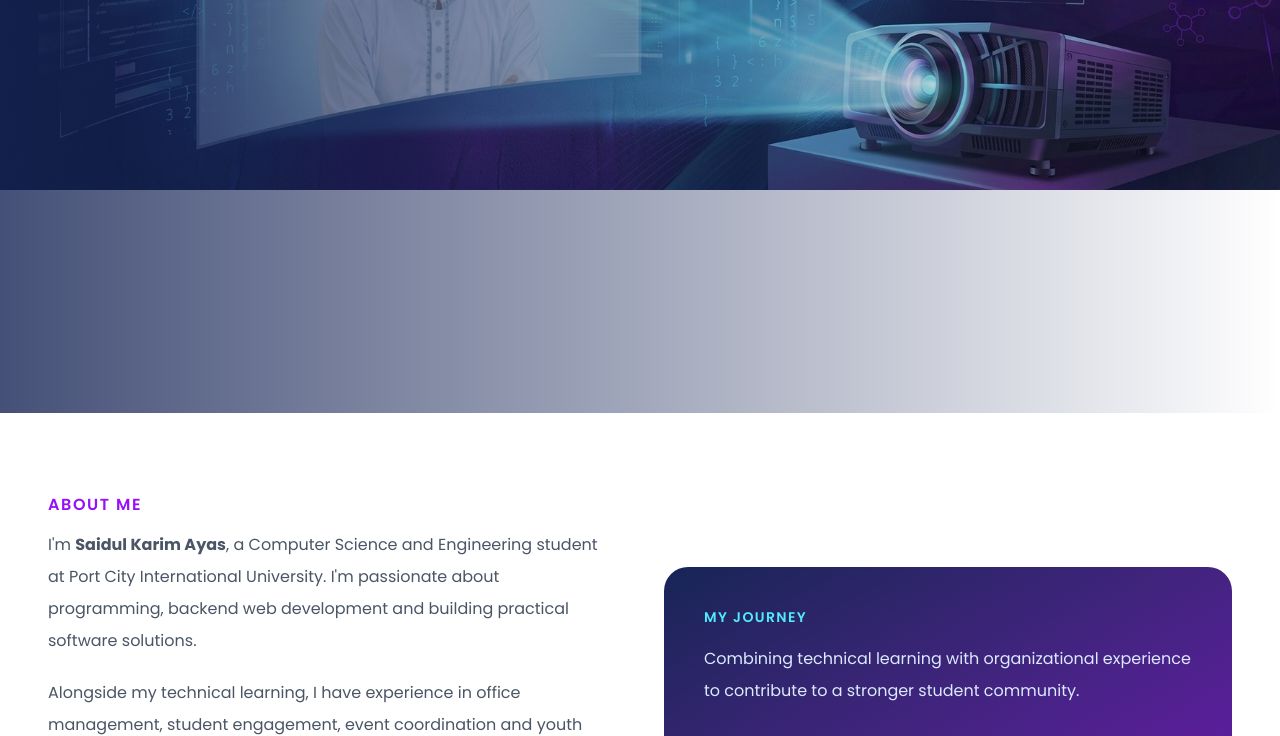
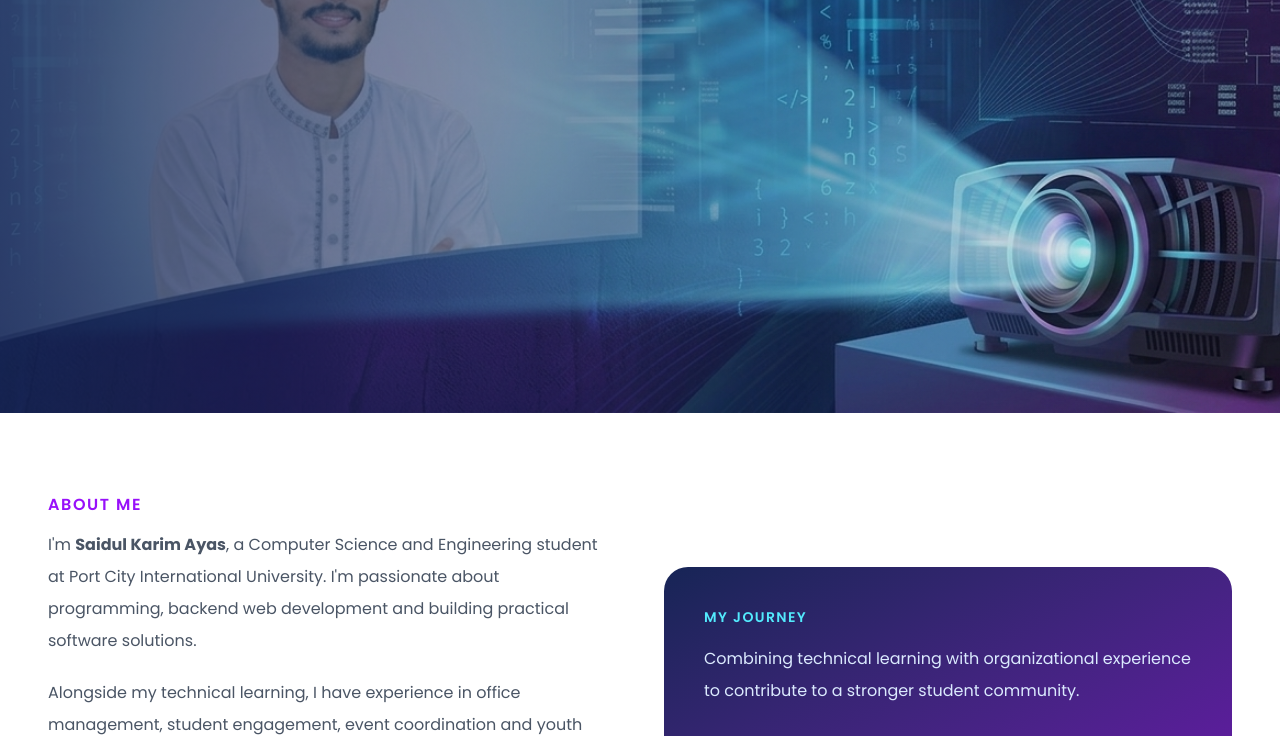
Before and after one commit to rafiqsd85/PCC-Campaign-Website, a website built with Vite: page index.html in a window 1280 px wide. Shown: the part 301-1037 px from the top of the page. Built offline with nearby package versions, Linux system fonts and the light colour scheme.

Commit message:
Refactor banner section for improved styling

```diff
--- a/index.html
+++ b/index.html
@@ -162,11 +162,7 @@
 
     <!-- Banner -->
     <section
-  class="relative flex min-h-[420px] w-full items-start
-         bg-contain bg-top bg-no-repeat
-         sm:min-h-[520px]
-         md:min-h-[580px]
-         lg:min-h-[650px]"
+      class="relative flex min-h-[420px] w-full items-start bg-cover bg-center sm:min-h-[520px] md:min-h-[580px] lg:min-h-[650px]"
       style="background-image: url('/banner.jpg');"
     >
       <div
@@ -179,9 +175,7 @@
           class="mb-3 inline-block rounded-full border border-cyan-400/40 bg-cyan-950/60 px-3 py-2 text-[10px] font-semibold uppercase tracking-wider text-cyan-300 sm:px-4 sm:text-xs"
         >
           Vice President • PCC
-        </span>
-
-        <h1
+        </span>  <h1
       class="mb-1 font-['Poppins',sans-serif] text-3xl font-extrabold leading-tight tracking-tight text-white sm:text-4xl md:text-5xl lg:text-6xl"
     >
       Saidul Karim
```
Lines whose indentation alone changed are shown as unchanged.
